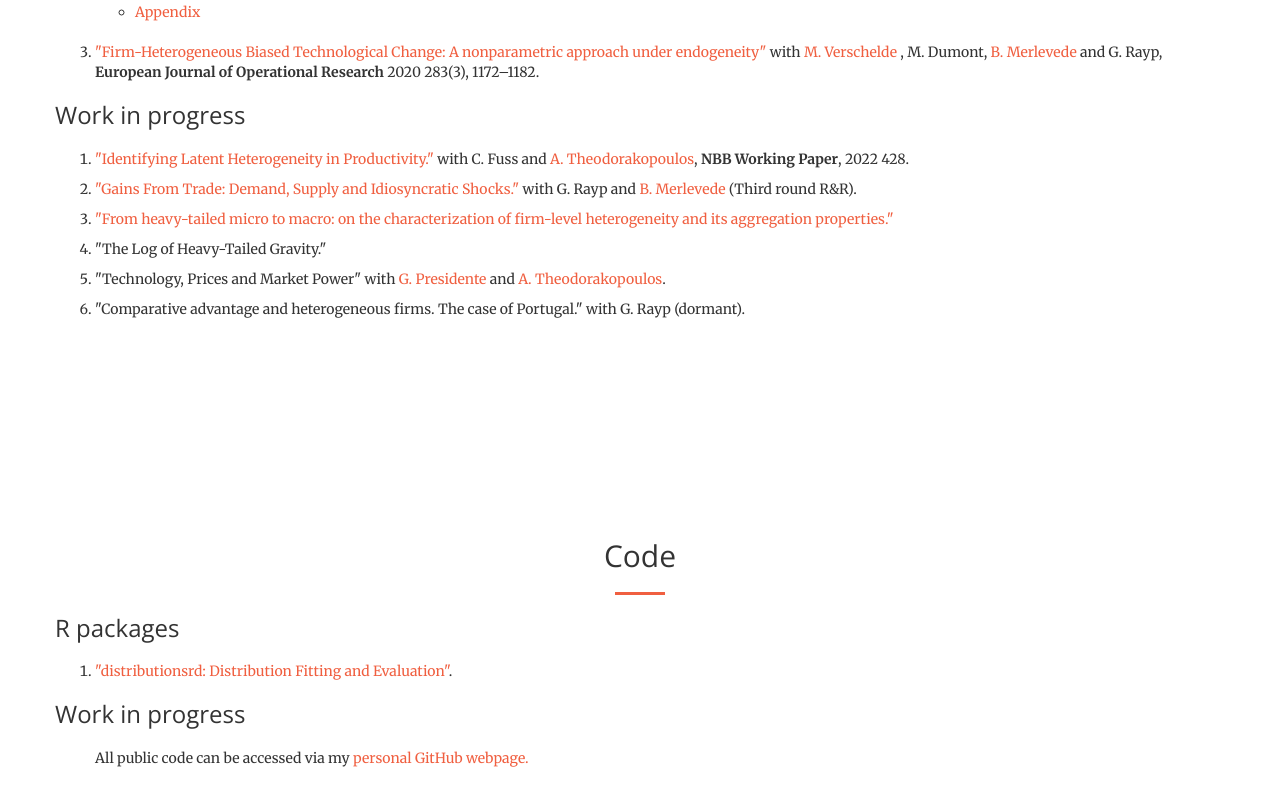
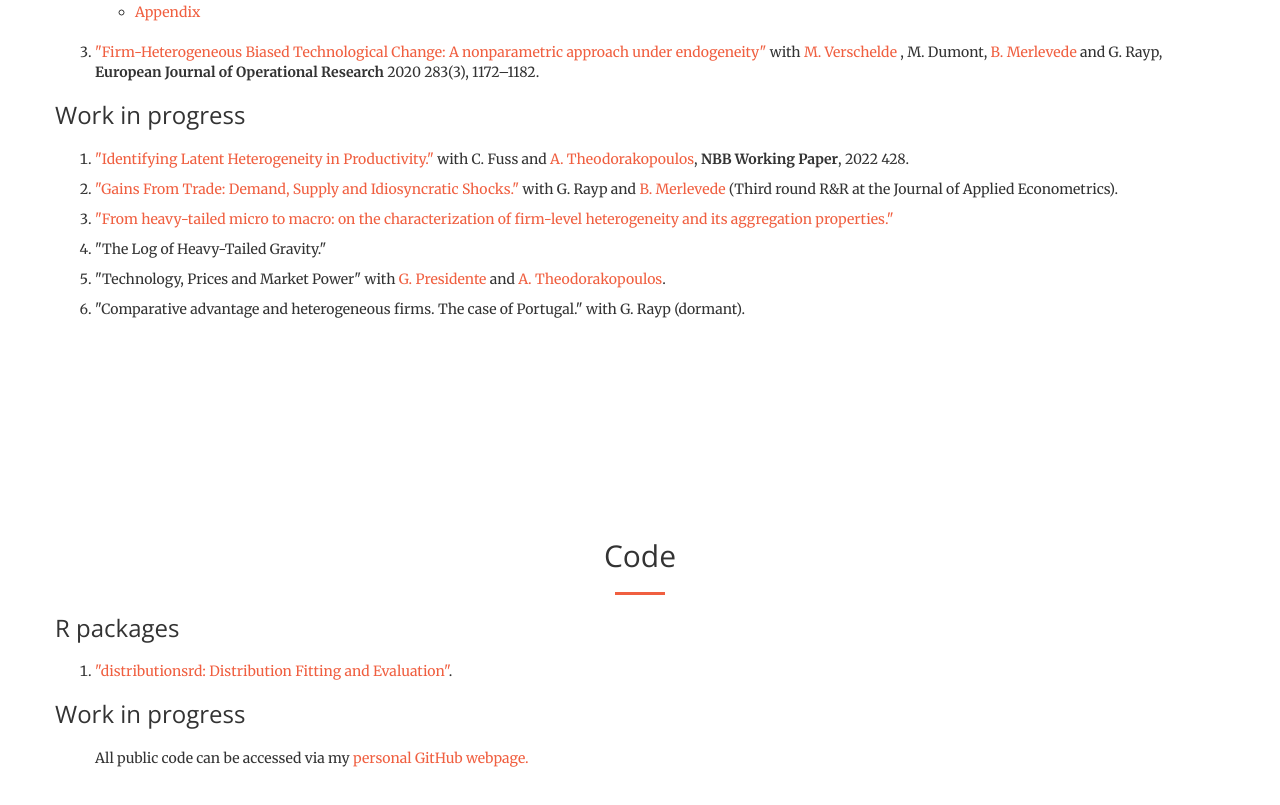
Before and after one commit to ruben0dewitte/ruben0dewitte.github.io, a website: page index.html in a window 1280 px wide. Shown: the part 1836-2641 px from the top of the page. Drawn offline with nearby package versions, Linux system fonts and the light colour scheme.

Commit message:
update R&R

```diff
--- a/index.html
+++ b/index.html
@@ -152,7 +152,7 @@
 		    <h3 class="section-heading">Work in progress</h3>
                     <p><ol>
 							<li> <a href="https://www.nbb.be/en/articles/identifying-latent-heterogeneity-productivity" target="_blank" > "Identifying Latent Heterogeneity in Productivity."</a> with C. Fuss  and <a href="https://sites.google.com/site/theodorakopoulosangelos/home" target="_blank" >A. Theodorakopoulos</a>, <b> NBB Working Paper</b>, 2022 428. </li>
-	<li> <a href="./pdf/PRODDIST.pdf" target="_blank" > "Gains From Trade: Demand, Supply and Idiosyncratic Shocks." </a> with G. Rayp and <a href="https://sites.google.com/site/merlevedebruno/" target="_blank" >B. Merlevede</a> (Third round R&R). </li>
+	<li> <a href="./pdf/PRODDIST.pdf" target="_blank" > "Gains From Trade: Demand, Supply and Idiosyncratic Shocks." </a> with G. Rayp and <a href="https://sites.google.com/site/merlevedebruno/" target="_blank" >B. Merlevede</a> (Third round R&R at the Journal of Applied Econometrics). </li>
 <li> <a href="https://mpra.ub.uni-muenchen.de/103170/1/MPRA_paper_103170.pdf" target="_blank" > "From heavy-tailed micro to macro: on the characterization of firm-level heterogeneity and its aggregation properties." </a>  </li>
 		<li> "The Log of Heavy-Tailed Gravity."</a>
 		<li> "Technology, Prices and Market Power" with <a href="https://sites.google.com/view/giorgiopresidente/home" target = "blank"> G. Presidente</a> and <a href="https://sites.google.com/site/theodorakopoulosangelos/home" target="_blank" >A. Theodorakopoulos</a>.</li>
```
